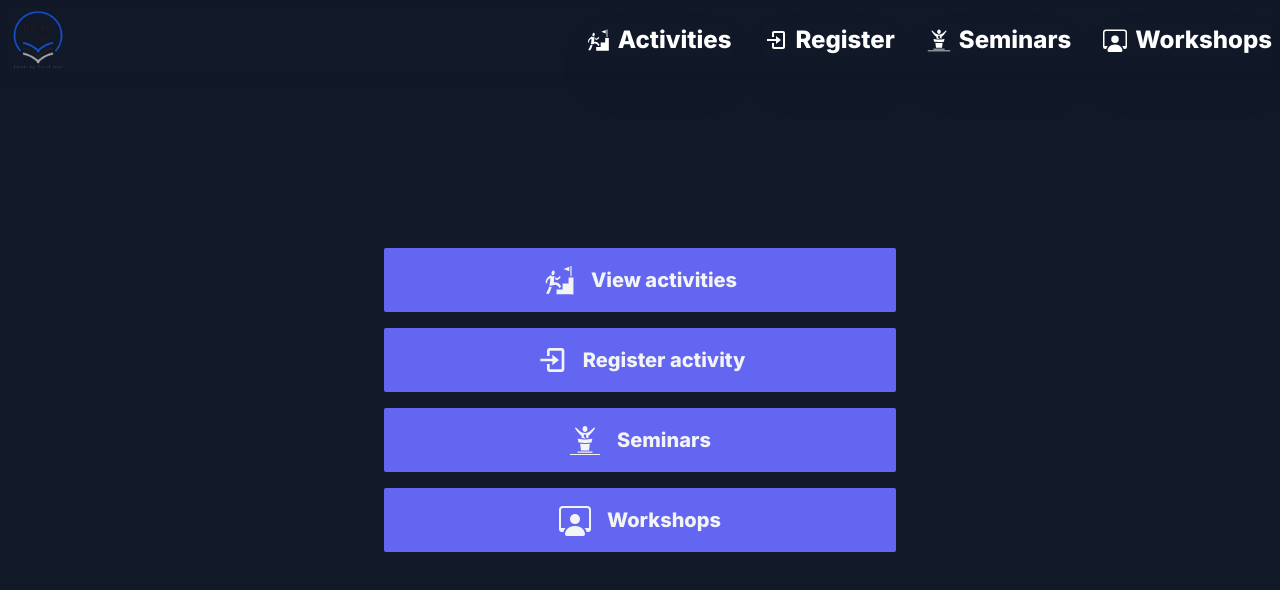
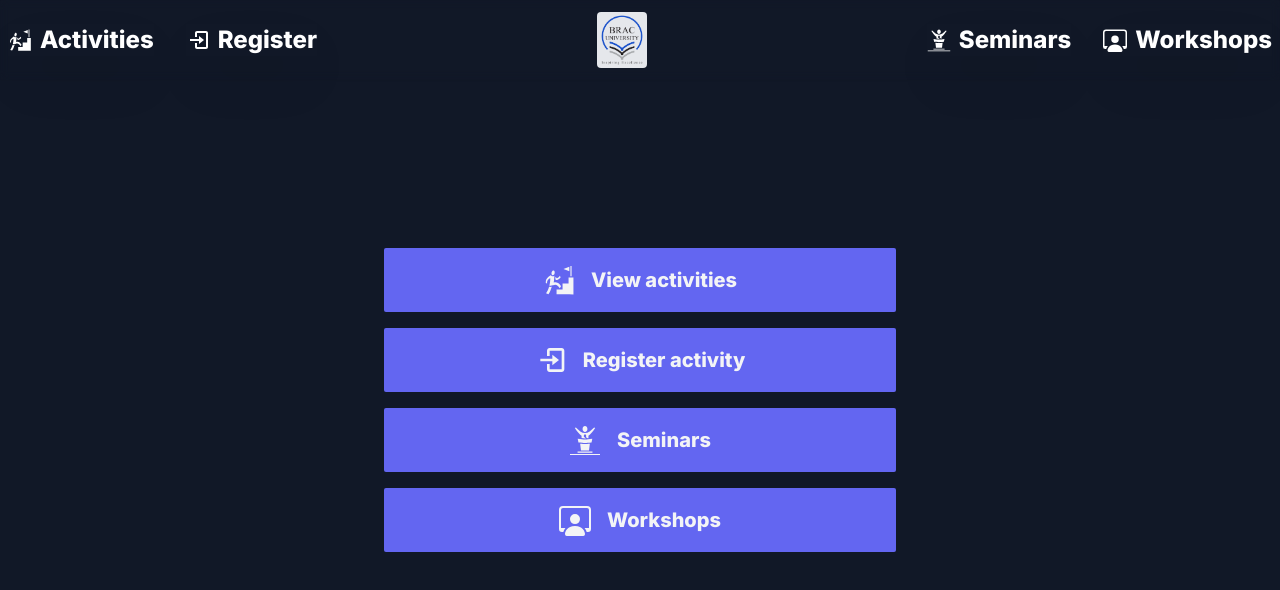
Before and after one commit to zarif007/ActivityHubRS-CS, a Next.js app: page / in a window 1280 px wide. Shown: the top 590 px of the page. Built offline with nearby package versions, Linux system fonts and the light colour scheme.

Commit message:
Added seminars and workshops options

```diff
--- a/src/components/Navbar.tsx
+++ b/src/components/Navbar.tsx
@@ -1,4 +1,4 @@
-'use client'
+"use client";
 
 import Image from "next/image";
 import React from "react";
@@ -8,42 +8,58 @@ import { useRouter } from "next/navigation";
 import { BsPersonWorkspace } from "react-icons/bs";
 
 const Navbar = () => {
-
   const router = useRouter();
 
   const styles = {
     wrapper: `p-2 fixed max-w-7xl mx-auto w-full backdrop-blur-sm z-50 top-0 left-0 right-0 h-16 md:h-20 shadow-sm
       flex items-center justify-between rounded-sm`,
-    optionStyles: `flex space-x-2 items-center justify-center shadow-2xl font-extrabold text-2xl
+    optionStyles: `flex space-x-2 items-center justify-center shadow-2xl font-extrabold text-4xl md:text-2xl
       text-white cursor-pointer no-underline hover:underline decoration-indigo-500`,
   };
 
   return (
     <div className={styles.wrapper}>
-
-      {/* Logo */}
-      <Image src="/logo.png" className="cursor-pointer" height="60" width="60" alt="logo" onClick={() => router.push('/')} />
-
-      {/* Options on Navbar */}
-      <div className="flex space-x-3 md:space-x-8">
-        <h1 className={styles.optionStyles} onClick={() => router.push('/activities')} >
+      <div className="flex space-x-4 md:space-x-8">
+        <h1
+          className={styles.optionStyles}
+          onClick={() => router.push("/activities")}
+        >
           <GiStairsGoal />
           <p className="hidden md:flex">Activities</p>
         </h1>
-        <h1 className={styles.optionStyles} onClick={() => router.push('/registeractivity')} >
+        <h1
+          className={styles.optionStyles}
+          onClick={() => router.push("/registeractivity")}
+        >
           <BiLogIn />
           <p className="hidden md:flex">Register</p>
         </h1>
-        <h1 className={styles.optionStyles} onClick={() => router.push('/registeractivity')} >
+      </div>
+      {/* Logo */}
+      <Image
+        src="/logo.png"
+        className="cursor-pointer bg-gray-200 rounded"
+        height="50"
+        width="50"
+        alt="logo"
+        onClick={() => router.push("/")}
+      />
+      <div className="flex space-x-4 md:space-x-8">
+        <h1
+          className={styles.optionStyles}
+          onClick={() => router.push("/registeractivity")}
+        >
           <GiPublicSpeaker />
           <p className="hidden md:flex">Seminars</p>
         </h1>
-        <h1 className={styles.optionStyles} onClick={() => router.push('/registeractivity')} >
+        <h1
+          className={styles.optionStyles}
+          onClick={() => router.push("/registeractivity")}
+        >
           <BsPersonWorkspace />
           <p className="hidden md:flex">Workshops</p>
         </h1>
       </div>
-
     </div>
   );
 };
```
Also changed, not shown: public/download.jpeg (added).
